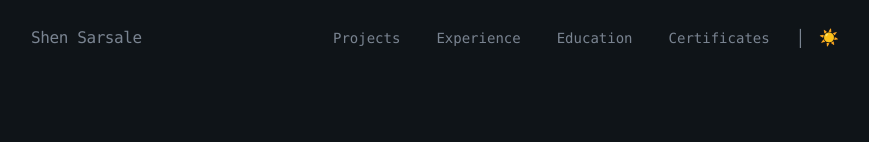
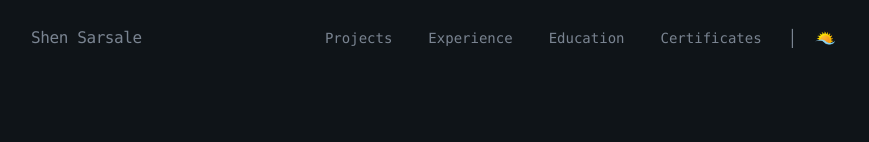
Before and after one commit to Ein-shen/My-porfolio, a React (Vite) app: page / in a window 1280 px wide. Shown: the top 142 px of the page, without its empty margins (205-1074 px from the left). Built offline with nearby package versions, Linux system fonts and the light colour scheme; the HTML template or start-up script is replaced by a standard one.

Commit message:
added changes in the navbar the sun and the moon mobile and web

```diff
--- a/src/layout/Navbar.jsx
+++ b/src/layout/Navbar.jsx
@@ -104,7 +104,19 @@ export const Navbar = () => {
                 aria-label="Toggle theme"
                 className="cursor-pointer text-md font-mono text-muted-foreground hover:text-foreground transition-colors duration-300"
               >
-                {theme === "dark" ? "☀️ " : "🌙 "}
+                {theme === "dark" ? (
+                  <img
+                    src={sun}
+                    alt="Switch to light mode"
+                    className="w-7 h-5 object-contain"
+                  />
+                ) : (
+                  <img
+                    src={night}
+                    alt="Switch to dark mode"
+                    className="w-5 h-4 object-contain"
+                  />
+                )}
               </button>
             </div>
           </div>
```
